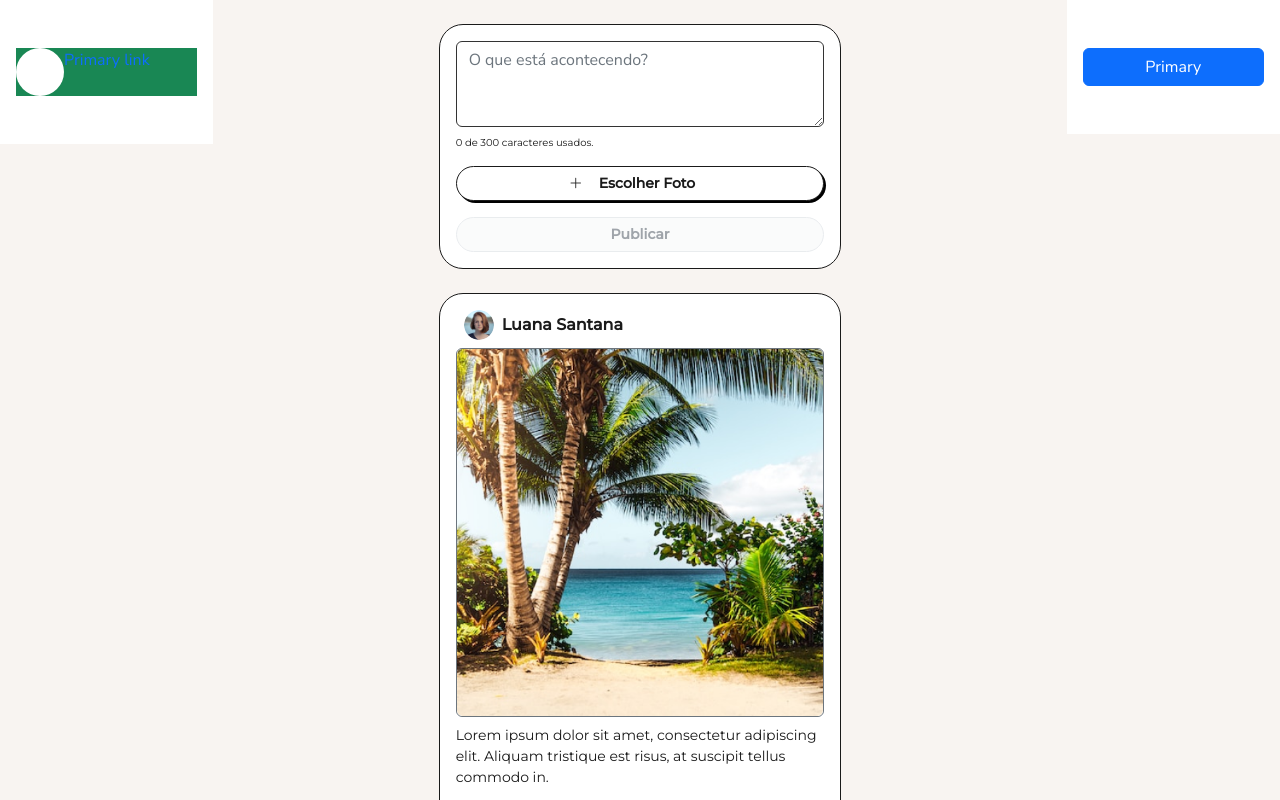
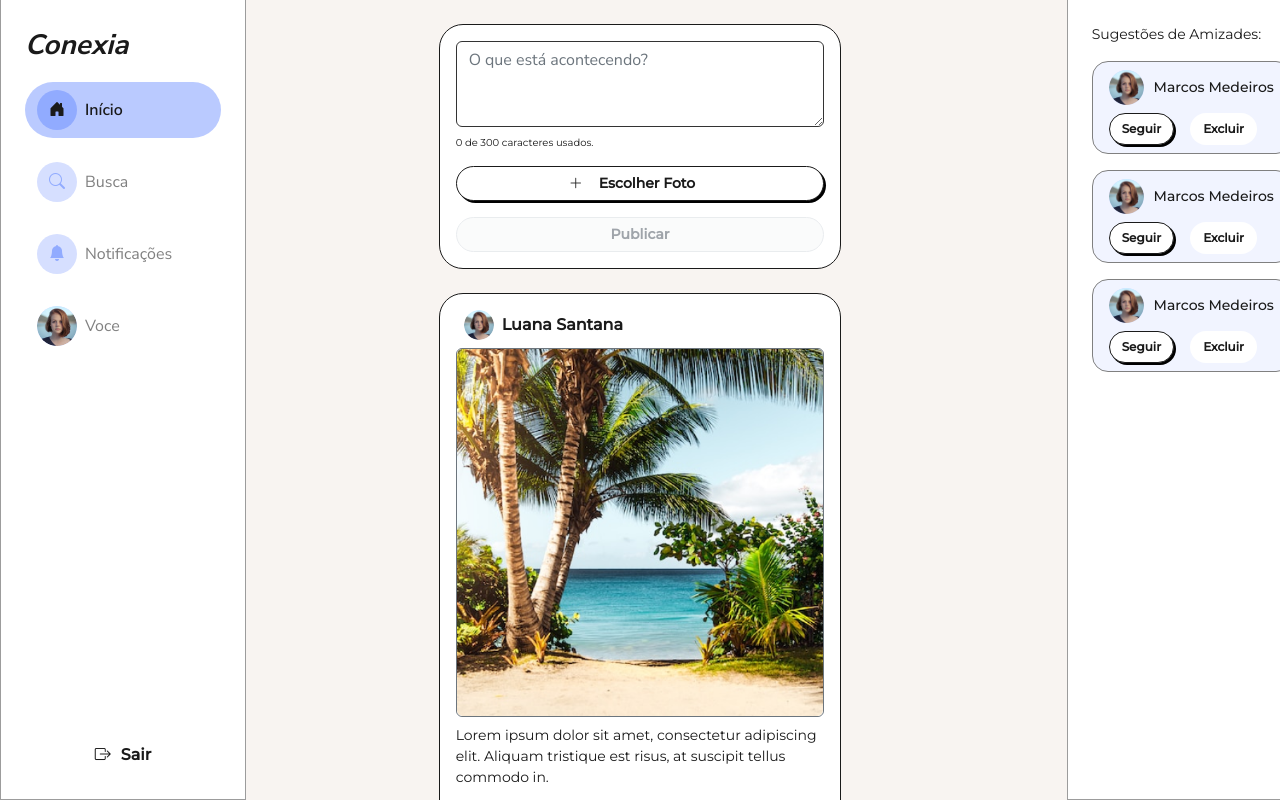
Before and after one commit to LarissaCruz/Conexia, an Angular app: page /feed in a window 1280 px wide. Shown: the top 800 px of the page. Built offline with nearby package versions, Linux system fonts and the light colour scheme.

Commit message:
Restructuring code

```diff
--- a/src/app/pages/feed/feed.component.html
+++ b/src/app/pages/feed/feed.component.html
@@ -1,14 +1,7 @@
 <div class="container-fluid">
   <div class="row">
     <div class="col-2 px-0 ">
-      <div class="bg-white px-3 py-5">
-        <div class="bg-success w-100 d-flex">
-          <div class="bg-white rounded-circle p-4">
-
-          </div>
-          <a href="#" class="link-primary">Primary link</a>
-        </div>
-      </div>
+      <app-sidebar></app-sidebar>
     </div>
 
     <div class="col-8">
@@ -67,9 +60,7 @@
       </div>
     </div>
     <div class="col-2 px-0">
-      <div class="bg-white px-3 py-5">
-        <button type="button" class="btn btn-primary w-100">Primary</button>
-      </div>
+      <app-sidebar-notification></app-sidebar-notification>
     </div>
   </div>
 </div>
```
